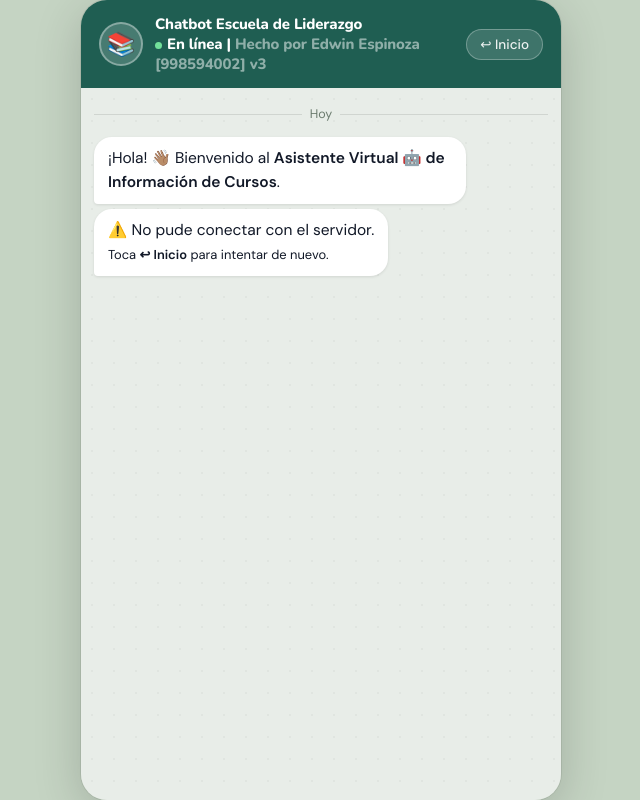
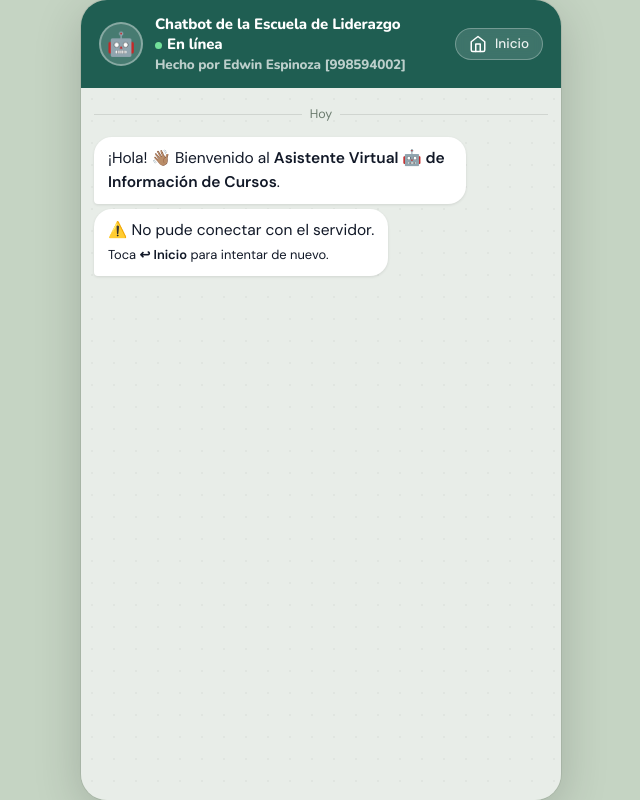
Before and after one commit to eespinozaempresa/chatbot, a website: page public/index.html in a window 1280 px wide. Shown: the whole page, without its empty margins (319-959 px from the left). Drawn offline with nearby package versions, Linux system fonts and the light colour scheme; no server answers.

Commit message:
20260924-01

```diff
--- a/package.json
+++ b/package.json
@@ -12,6 +12,7 @@
     "dotenv": "^16.3.1",
     "express": "^4.18.2",
     "googleapis": "^173.0.0",
+    "lucide": "^1.48.0",
     "node-cache": "^5.1.2"
   },
   "devDependencies": {
--- a/public/index.html
+++ b/public/index.html
@@ -7,7 +7,68 @@
   <link rel="preconnect" href="https://fonts.googleapis.com" />
   <link rel="preconnect" href="https://fonts.gstatic.com" crossorigin />
   <link href="https://fonts.googleapis.com/css2?family=Nunito:wght@700;800&family=DM+Sans:ital,opsz,wght@0,9..40,400;0,9..40,500;0,9..40,600&display=swap" rel="stylesheet" />
+  <!-- 1. Asegúrate de incluir esta línea dentro de tu <head> para cargar Lucide -->
+  <script src="https://unpkg.com"></script>
+
   <style>
+    /* Estilos base del botón */
+    .restart-btn {
+      display: inline-flex;
+      align-items: center;
+      justify-content: center;
+      gap: 8px;
+      background-color: rgba(255, 255, 255, 0.08);
+      color: #ffffff;
+      font-family: -apple-system, BlinkMacSystemFont, "Segoe UI", Roboto, sans-serif;
+      font-size: 16px;
+      padding: 8px 20px;
+      border: 1px solid rgba(255, 255, 255, 0.15);
+      border-radius: 50px;
+      cursor: pointer;
+      backdrop-filter: blur(4px);
+      transition: background-color 0.2s ease, transform 0.1s ease;
+    }
+
+    .restart-btn:hover {
+      background-color: rgba(255, 255, 255, 0.18);
+    }
+
+    .restart-btn:active {
+      transform: scale(0.96);
+    }
+
+    .restart-btn .btn-icon {
+      width: 18px;
+      height: 18px;
+      color: #4cd964;
+      flex-shrink: 0;
+    }
+
+    .btn-text {
+      position: relative;
+      display: inline-block;
+      line-height: 1.2;
+    }
+
+    .btn-text::after {
+      content: '';
+      position: absolute;
+      width: 100%;
+      height: 1.5px;
+      bottom: -2px;
+      left: 0;
+      background-color: #ffffff;
+      transform: scaleX(0);
+      transform-origin: bottom center;
+      transition: transform 0.25s ease-out;
+    }
+
+    .restart-btn:hover .btn-text::after {
+      transform: scaleX(1);
+    }
+    /* Esto al icono que cargará Lucide */
+
+
     :root {
       --ground:       #E8EDE8;
       --surface:      #FFFFFF;
@@ -351,12 +412,24 @@
 
 <div class="shell">
   <div class="header">
-    <div class="avatar">📚</div>
+    <div class="avatar">🤖</div>
     <div class="header-info">
-      <h1>Chatbot Escuela de Liderazgo</h1>
-      <h1><span class="status-dot"></span>En línea |<small style="opacity:.5;font-size:1em"> Hecho por Edwin Espinoza [998594002] v3</small></h1>
+      <h1>Chatbot de la Escuela de Liderazgo</h1>
+      <h1><span class="status-dot"></span>En línea</h1>
+      <h1><span style="opacity:.7;font-size:.9em"> Hecho por Edwin Espinoza [998594002]</span></h1>
     </div>
-    <button class="restart-btn" onclick="restart()">↩ Inicio</button>
+
+    <!-- <button class="restart-btn" onclick="restart()">↩ Inicio</button> -->
+
+    <button class="restart-btn" onclick="restart()">
+      <!-- ESTE ES EL NUEVO VECTOR SVG DE LA CASA (HOUSE) -->
+      <svg class="btn-icon" xmlns="http://w3.org" viewBox="0 0 24 24" fill="none" stroke="white" stroke-width="2" stroke-linecap="round" stroke-linejoin="round">
+        <path d="m3 9 9-7 9 7v11a2 2 0 0 1-2 2H5a2 2 0 0 1-2-2z"/>
+        <polyline points="9 22 9 12 15 12 15 22"/>
+      </svg>
+      <span class="btn-text">Inicio</span>
+    </button>
+
   </div>
 
   <div class="messages" id="messages"></div>
@@ -584,7 +657,7 @@ async function loadCategorias() {
       await botMsg('No hay categorías disponibles por ahora. Intenta más tarde.');
       return;
     }
-    await botMsg('<strong>Elige un botón para más detalle: 👇🏽</strong>', data.map(cat => ({
+    await botMsg('<strong>Elige una categoría para más detalle: 👇🏽</strong>', data.map(cat => ({
       label: cat,
       action: () => seleccionarCategoria(cat),
     })));
@@ -622,7 +695,7 @@ async function seleccionarCategoria(cat) {
       return;
     }
     // Flujo tipo B: selección de curso normal
-    await botMsg(`<strong>${cat}</strong> — Elige un curso:`,
+    await botMsg(`<strong>${cat} — Elige un curso para más detalle: 👇🏽</strong>`,
       data.map(c => ({ label: c.nombre, action: () => seleccionarCurso(c.id, c.nombre) }))
     );
   } catch {
@@ -634,7 +707,7 @@ async function seleccionarCategoria(cat) {
 async function seleccionarCurso(id, nombre) {
   userMsg(nombre);
   state.curso = { id, nombre };
-  await botMsg(`<strong>${nombre}</strong><br>Pulse un botón para obtener más detalles: 👇🏽`,
+  await botMsg(`<strong>${nombre}</strong><br><strong>Pulse un botón para obtener más detalles: 👇🏽</strong>`,
     [
       { label: '📅 Turno',     action: () => mostrarInfo('turno') },
       { label: '👥 Equipo',    action: () => mostrarInfo('equipo') },
@@ -694,5 +767,7 @@ function restart() {
 
 start();
 </script>
+
+
 </body>
 </html>
```
Also changed, not shown: 2 other files.
